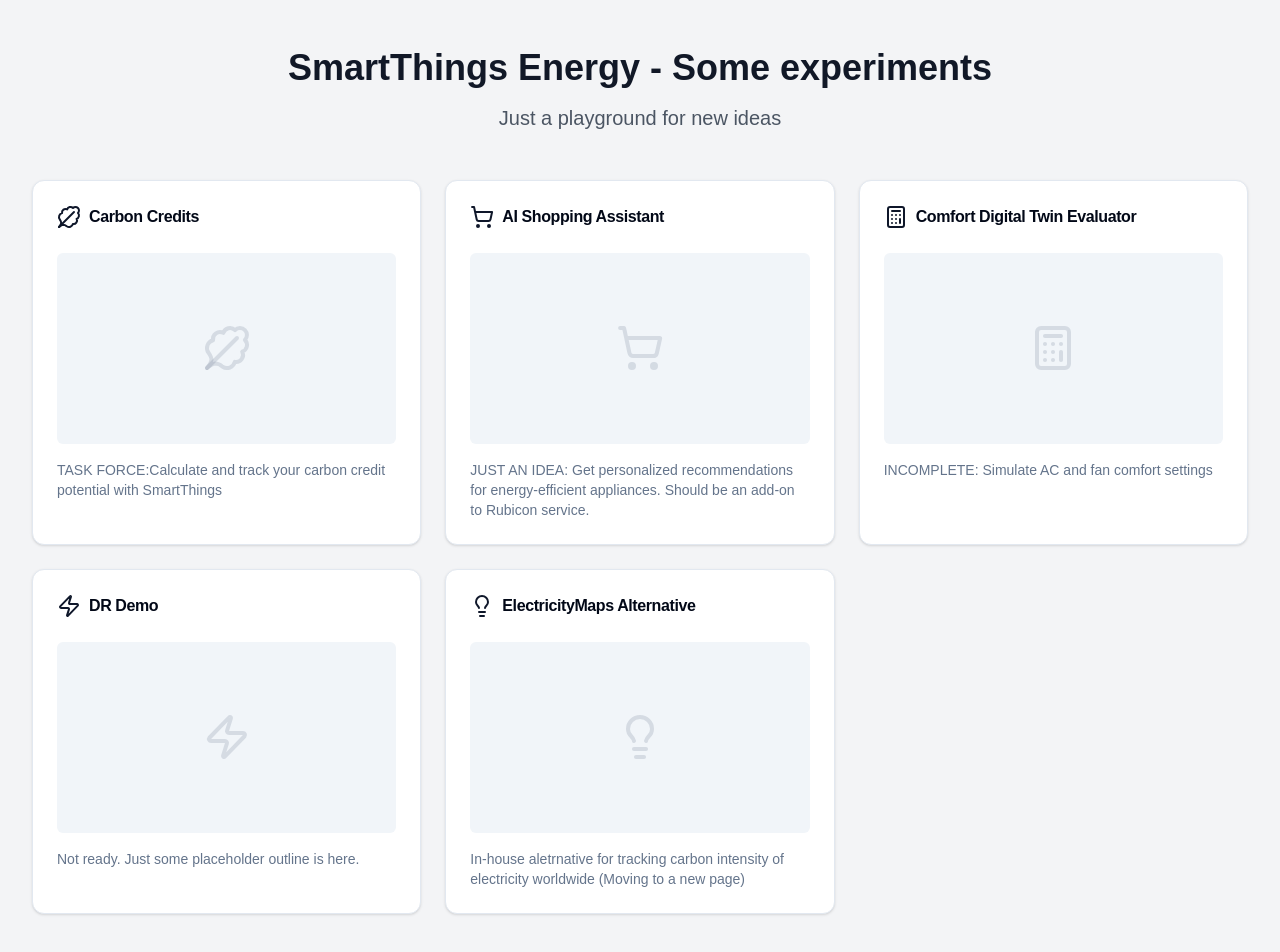
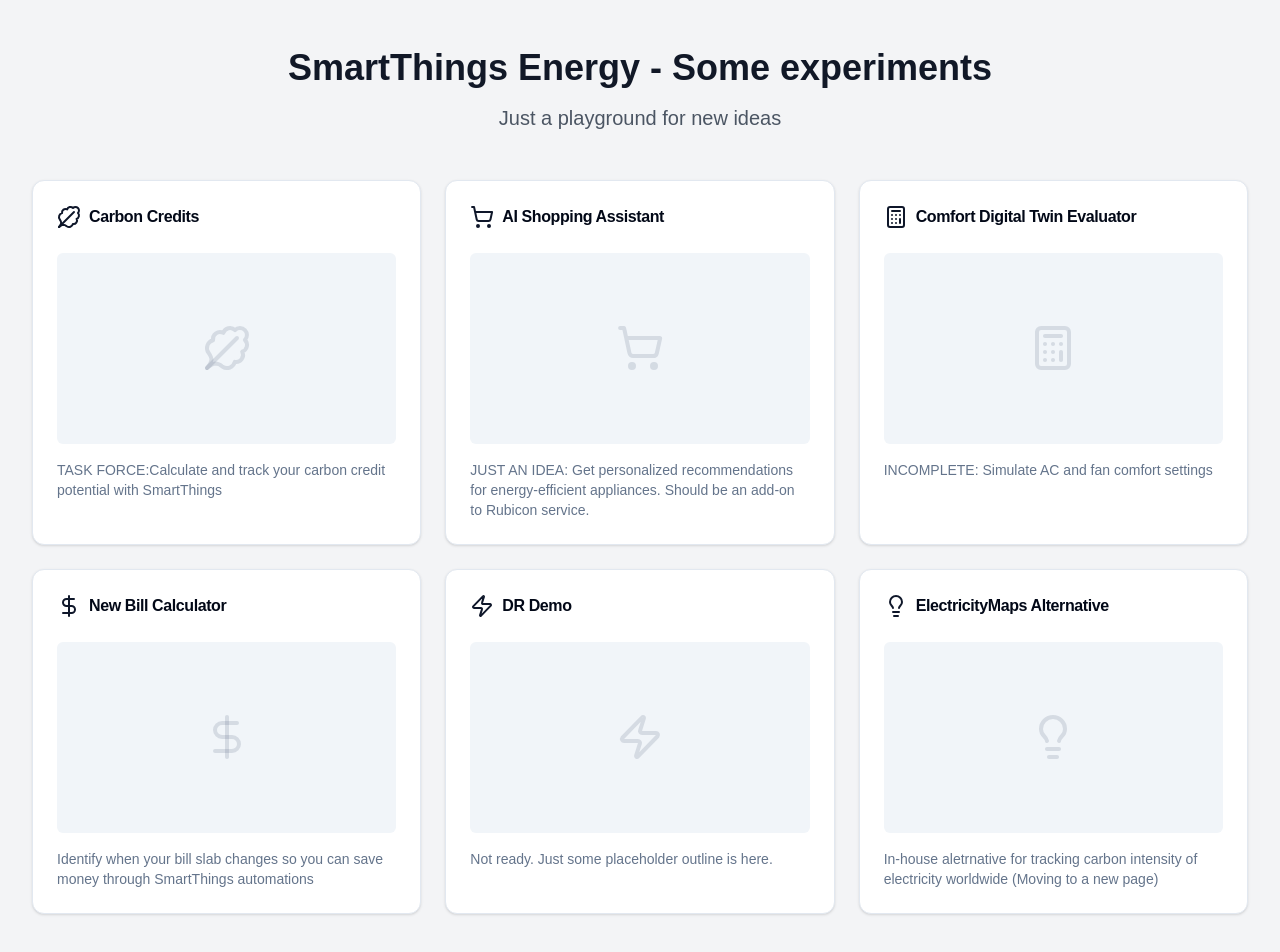
Before and after one commit to sayonsom/st_featuresimulator, a Next.js app: page / in a window 1280 px wide. Shown: the top 952 px of the page. Built offline with nearby package versions, Linux system fonts and the light colour scheme.

Commit message:
Nishant 3

```diff
--- a/src/app/components/FeatureCards.jsx
+++ b/src/app/components/FeatureCards.jsx
@@ -1,7 +1,7 @@
 import React from 'react';
 import Link from 'next/link';
 import { Card, CardContent, CardDescription, CardHeader, CardTitle } from "@/components/ui/card";
-import { LeafyGreen, ShoppingCart, Calculator, Lightbulb, Infinity, Zap } from "lucide-react";
+import { LeafyGreen, ShoppingCart, Calculator, Lightbulb, Infinity, Zap, DollarSign } from "lucide-react";
 
 const features = [
   {
@@ -24,6 +24,13 @@
     path: "/evaluator",
     icon: Calculator,
     image: "/evaluator.jpg"
+  },
+  {
+    title: "New Bill Calculator",
+    description: "Identify when your bill slab changes so you can save money through SmartThings automations",
+    path: "/bill",
+    icon: DollarSign,
+    image: "/bill.jpg"
   },
   {
     title: "DR Demo",
```
